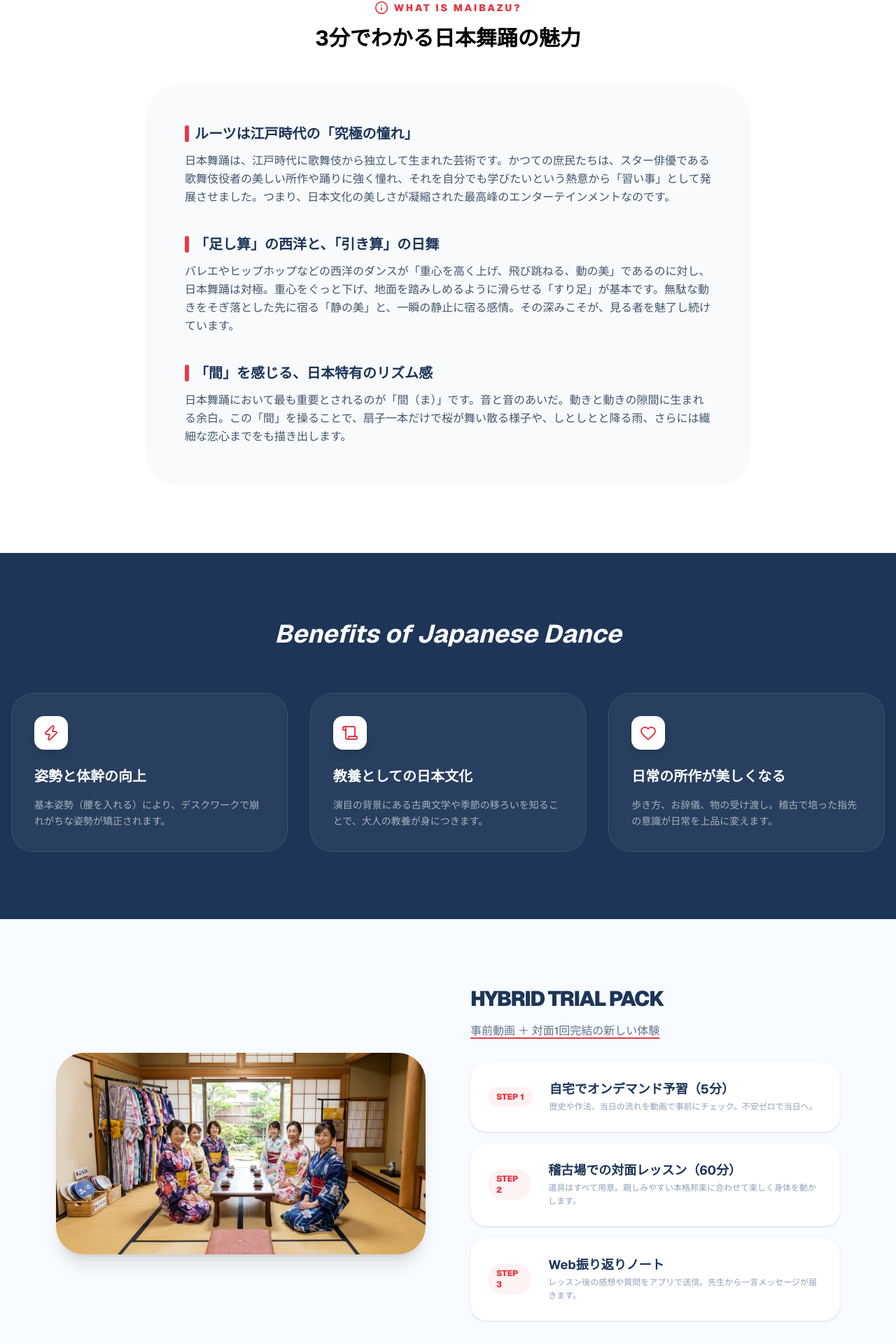
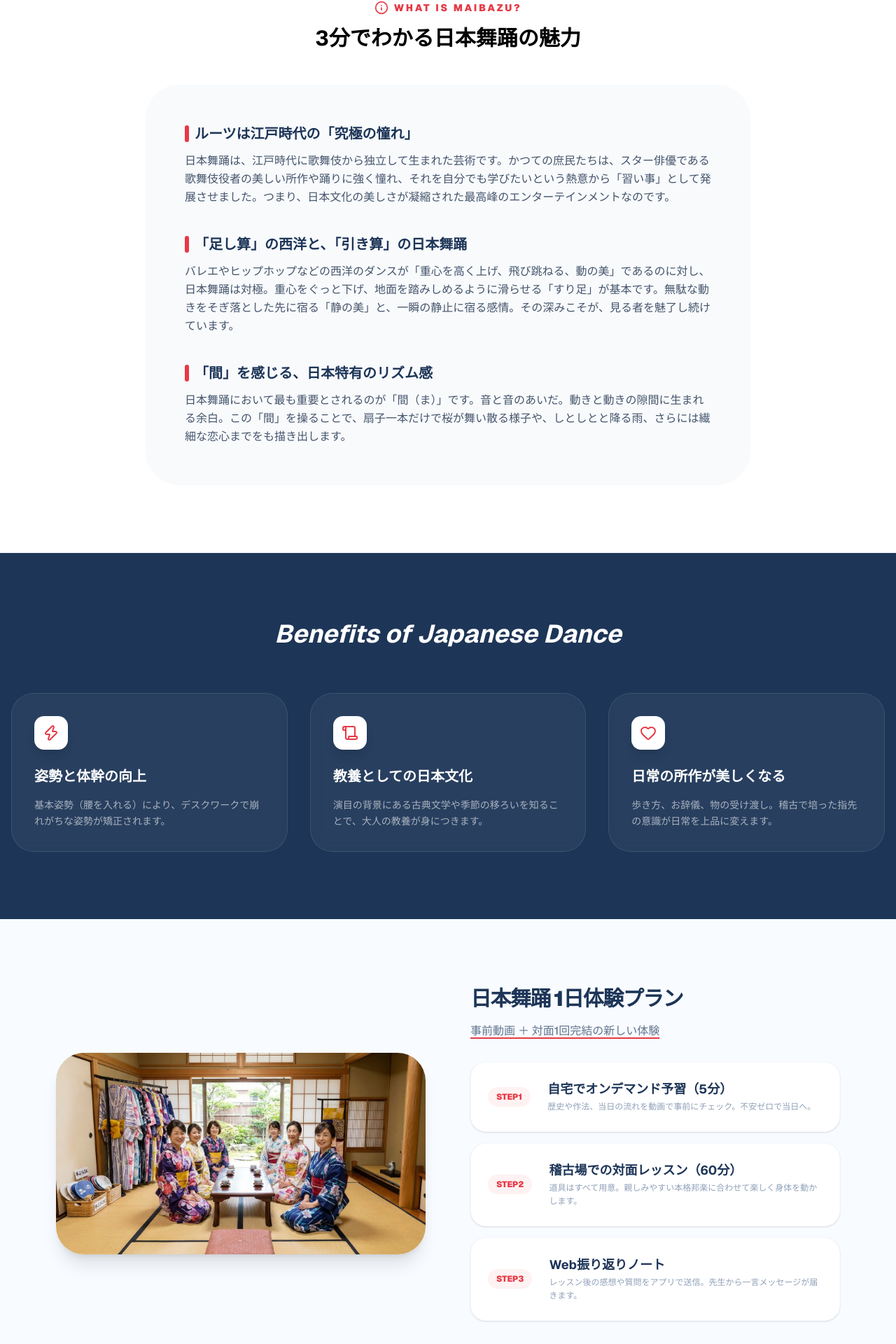
Before and after one commit to ivu115/maibazu-app, a Next.js app: page / in a window 1280 px wide. Shown: the part 870-2790 px from the top of the page at 70% size. Built offline with nearby package versions, Linux system fonts and the light colour scheme.

Commit message:
微調整２

```diff
--- a/src/app/page.tsx
+++ b/src/app/page.tsx
@@ -23,7 +23,7 @@ export default function Home() {
           </nav>
           <Link href="/search">
             <Button className="bg-[#E63946] hover:bg-[#D62839] text-white rounded-full px-6 transition-all hover:scale-105 active:scale-95 text-xs font-bold">
-              無料相談・予約
+              1日体験を予約
             </Button>
           </Link>
         </div>
@@ -47,7 +47,7 @@ export default function Home() {
             </p>
             <Link href="/search">
               <Button size="lg" className="text-xl px-10 py-8 bg-[#1D3557] text-white hover:shadow-2xl transition-all hover:-translate-y-1 rounded-2xl font-bold gap-2">
-                まずはハイブリッド体験コースを探す <ArrowRight size={20} />
+                まずは体験できる教室を探す <ArrowRight size={20} />
               </Button>
             </Link>
           </div>
@@ -79,7 +79,7 @@ export default function Home() {
             <article>
               <h3 className="text-xl font-bold text-[#1D3557] mb-3 flex items-center gap-2">
                 <span className="w-1.5 h-6 bg-[#E63946] rounded-full"></span>
-                「足し算」の西洋と、「引き算」の日舞
+                「足し算」の西洋と、「引き算」の日本舞踊
               </h3>
               <p className="leading-relaxed">
                 バレエやヒップホップなどの西洋のダンスが「重心を高く上げ、飛び跳ねる、動の美」であるのに対し、日本舞踊は対極。重心をぐっと下げ、地面を踏みしめるように滑らせる「すり足」が基本です。無駄な動きをそぎ落とした先に宿る「静の美」と、一瞬の静止に宿る感情。その深みこそが、見る者を魅了し続けています。
@@ -118,13 +118,13 @@ export default function Home() {
             <img src="/rental.jpg" alt="Rich Selection" className="relative rounded-[2.5rem] shadow-xl w-full h-auto object-cover" />
             <div className="space-y-8">
               <header>
-                <h2 className="text-3xl font-black text-[#1D3557] mb-4 uppercase tracking-tighter">Hybrid Trial Pack</h2>
+                <h2 className="text-3xl font-black text-[#1D3557] mb-4 uppercase tracking-tighter">日本舞踊 1日体験プラン</h2>
                 <p className="text-slate-500 font-medium underline decoration-[#E63946] decoration-2 underline-offset-4">事前動画 ＋ 対面1回完結の新しい体験</p>
               </header>
               <div className="space-y-4">
-                <StepItem number="STEP 1" title="自宅でオンデマンド予習（5分）" desc="歴史や作法、当日の流れを動画で事前にチェック。不安ゼロで当日へ。" />
-                <StepItem number="STEP 2" title="稽古場での対面レッスン（60分）" desc="道具はすべて用意。親しみやすい本格邦楽に合わせて楽しく身体を動かします。" />
-                <StepItem number="STEP 3" title="Web振り返りノート" desc="レッスン後の感想や質問をアプリで送信。先生から一言メッセージが届きます。" />
+                <StepItem number="STEP1" title="自宅でオンデマンド予習（5分）" desc="歴史や作法、当日の流れを動画で事前にチェック。不安ゼロで当日へ。" />
+                <StepItem number="STEP2" title="稽古場での対面レッスン（60分）" desc="道具はすべて用意。親しみやすい本格邦楽に合わせて楽しく身体を動かします。" />
+                <StepItem number="STEP3" title="Web振り返りノート" desc="レッスン後の感想や質問をアプリで送信。先生から一言メッセージが届きます。" />
               </div>
             </div>
           </div>
@@ -206,7 +206,7 @@ function SchoolCard({ id, name, location, tags, price, img }: any) {
         <CardHeader className="p-6">
           <CardTitle className="text-xl font-black mb-4 tracking-tight">{name}</CardTitle>
           <div className="flex justify-between items-center pt-4 border-t border-slate-100">
-            <span className="text-[10px] font-bold text-[#1D3557]/40 uppercase tracking-widest">Hybrid Trial</span>
+            <span className="text-[10px] font-bold text-[#1D3557]/40 uppercase tracking-widest">Trial Plan</span>
             <span className="text-xl font-black text-[#E63946]">{price}</span>
           </div>
         </CardHeader>
```
